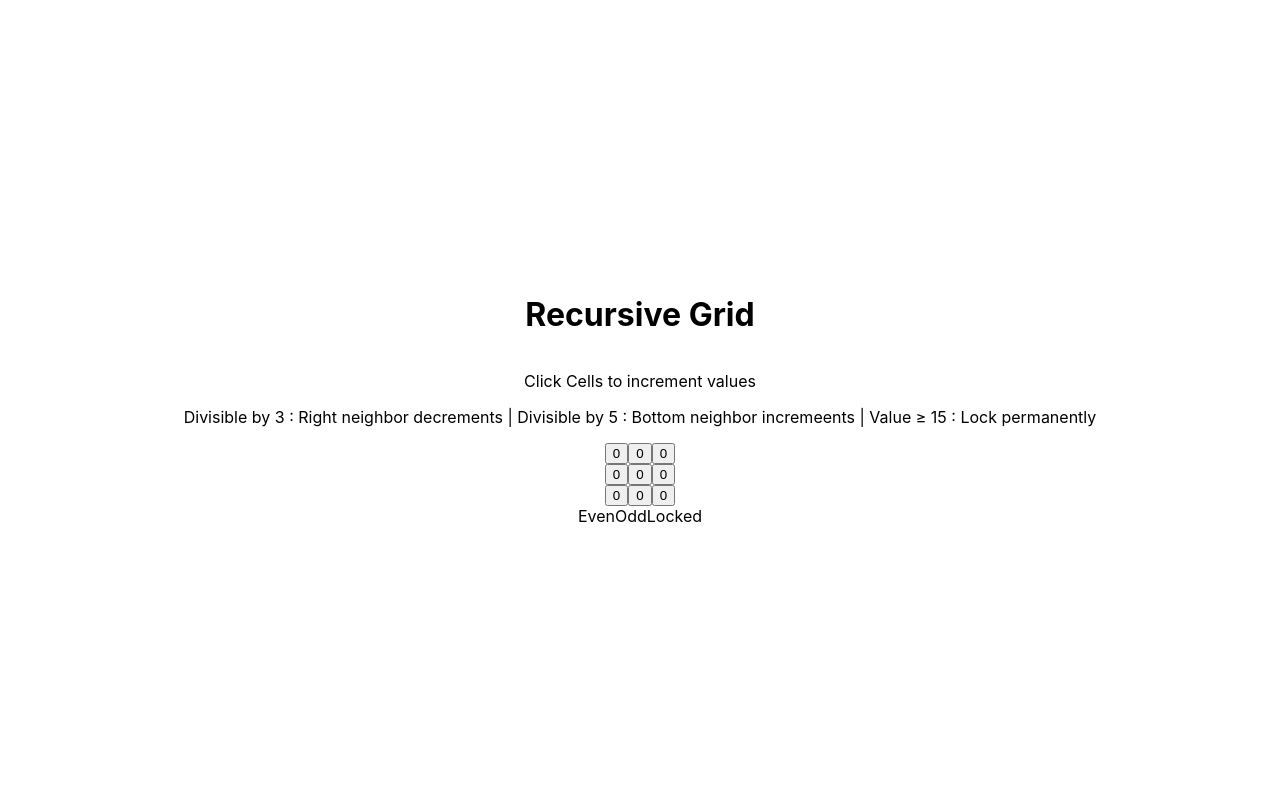
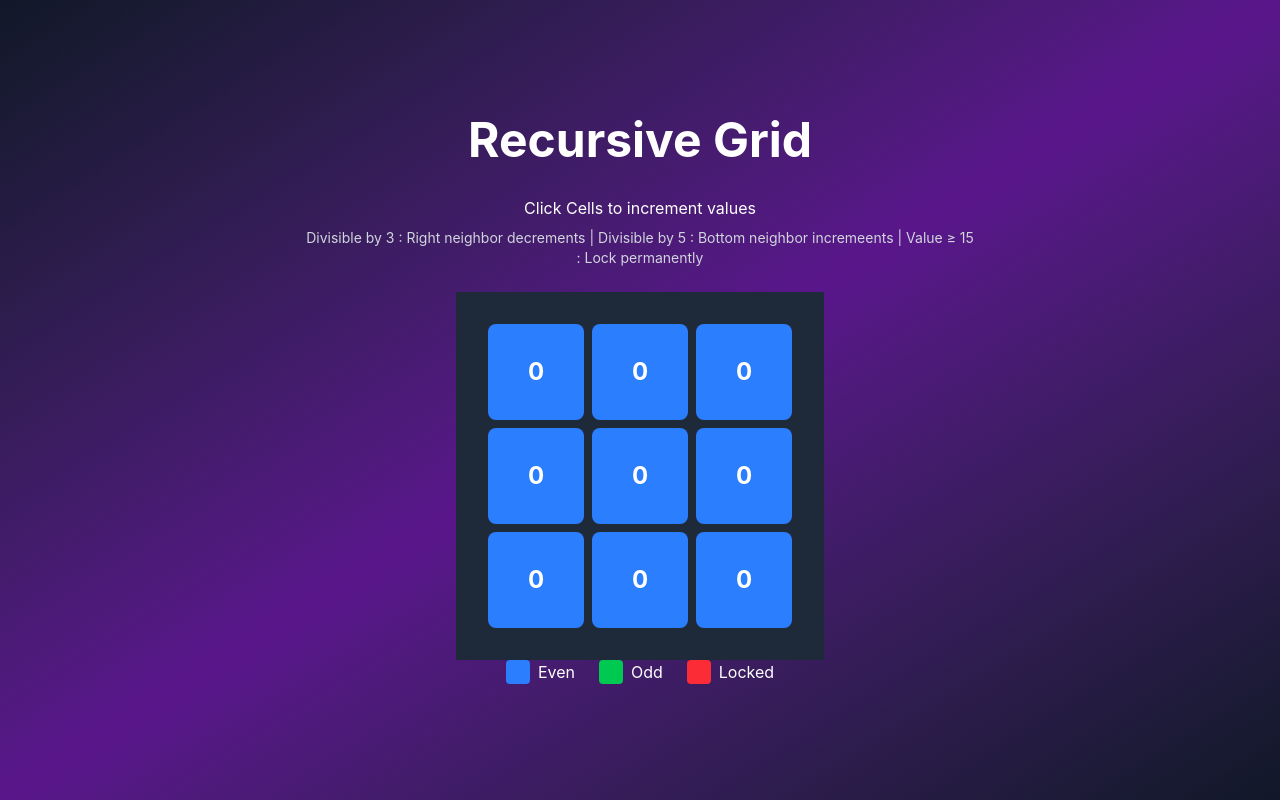
Before and after one commit to Shashank-Ge/Recursive-Grid, a Next.js app: page / in a window 1280 px wide. Built offline with nearby package versions, Linux system fonts and the light colour scheme.

Commit message:
updated scripts

```diff
--- a/app/globals.css
+++ b/app/globals.css
@@ -1,6 +1,4 @@
-@tailwind base;
-@tailwind components ;
-@tailwind utilities;
+@import "tailwindcss";
 
 body {
   margin: 0;
--- a/app/page.tsx
+++ b/app/page.tsx
@@ -34,7 +34,7 @@
         <div className="w-6 h-6 bg-blue-500 rounded"></div>
         <span> Even </span>
       </div>
-      <div className="felx items-center gap-2">
+      <div className="flex items-center gap-2">
         <div className="w-6 h-6 bg-green-500 rounded"></div>
         <span> Odd</span>
       </div>
--- a/package.json
+++ b/package.json
@@ -6,7 +6,9 @@
     "dev": "next dev",
     "build": "next build",
     "start": "next start",
-    "lint": "eslint"
+    "lint": "eslint",
+    "test": "jest",
+    "test-match":"jest --watch"
   },
   "dependencies": {
     "next": "16.1.6",
```
